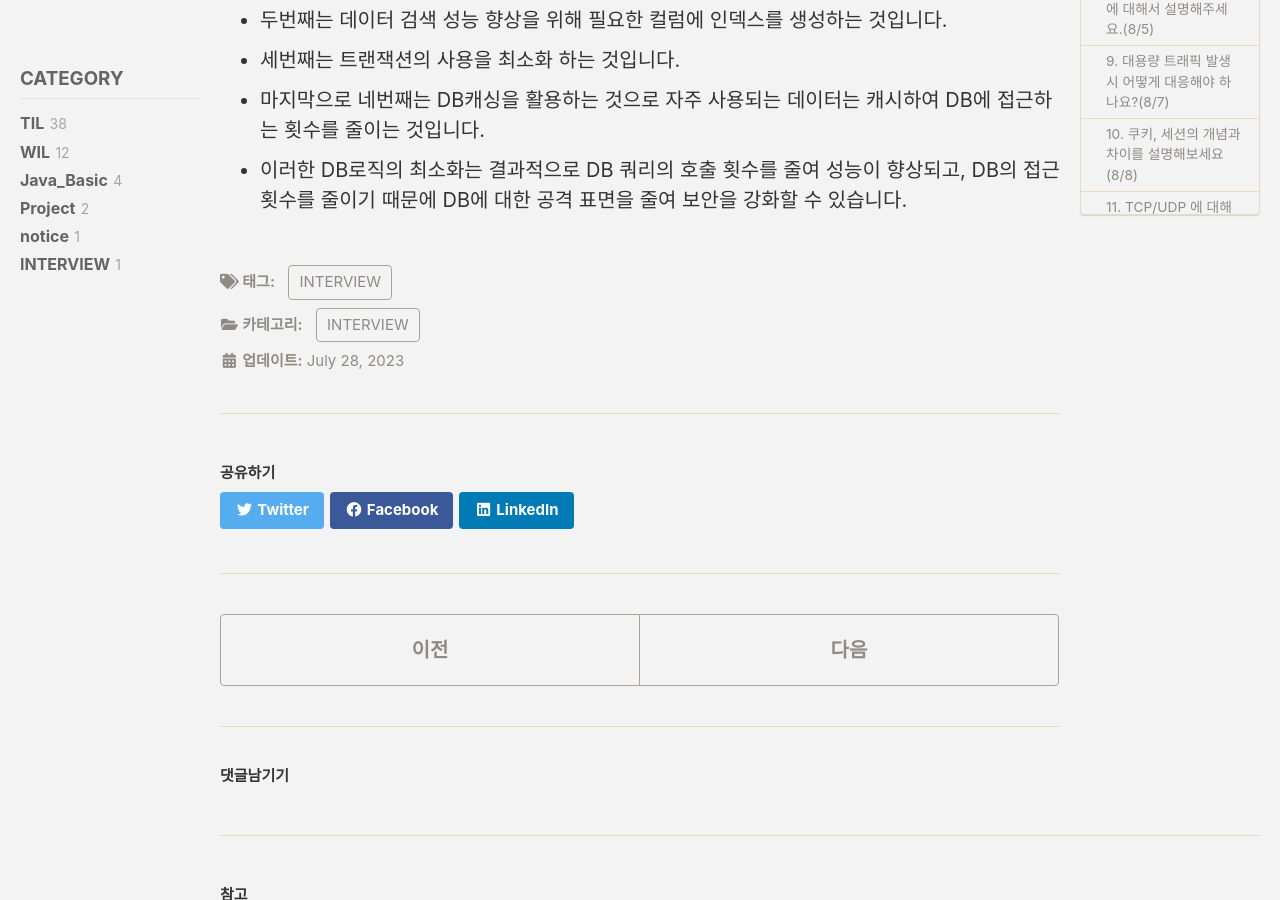
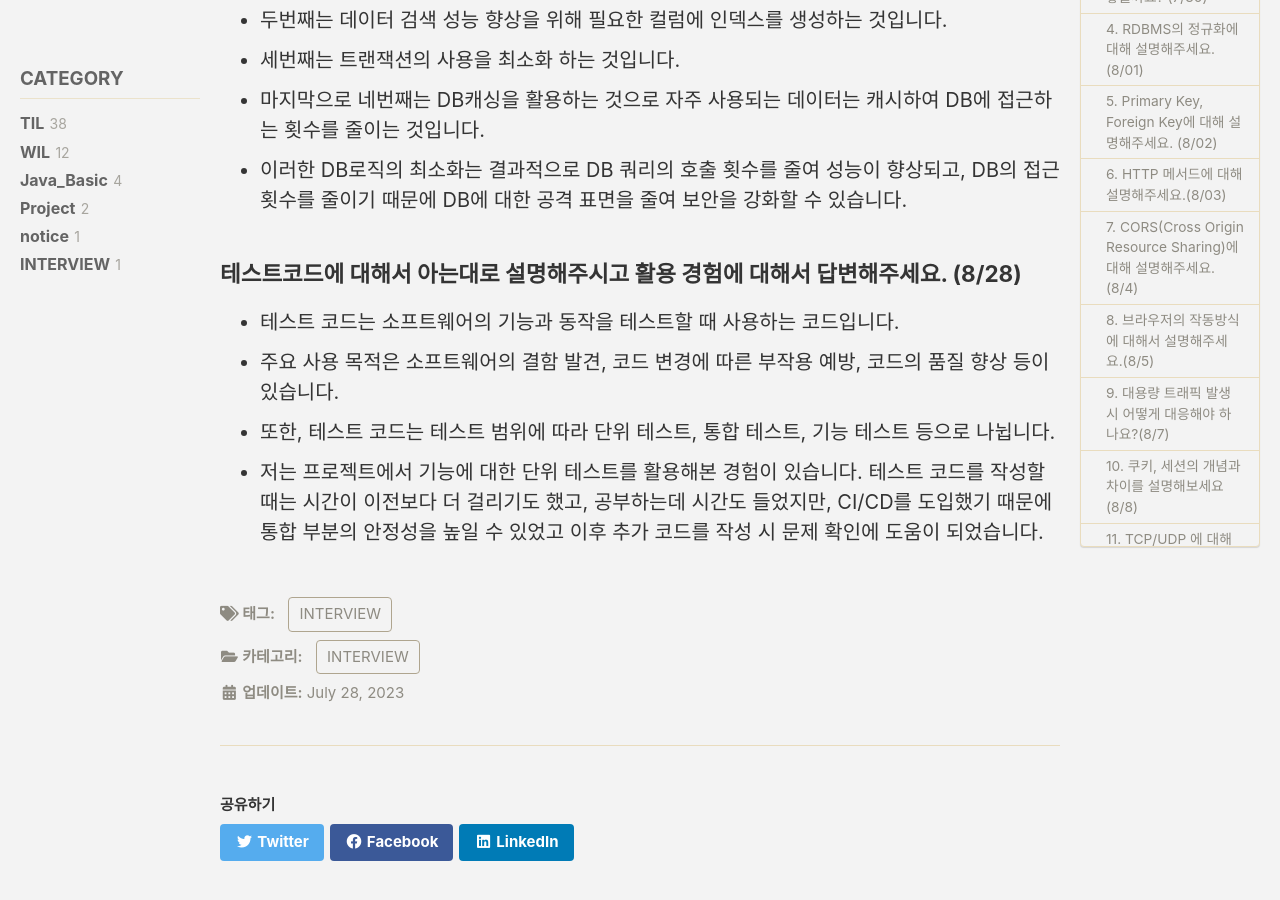
Before and after one commit to YiHwanRyu/YiHwanRyu.github.io, a Jekyll site: the page built from _posts/2023-07-28-INTERVIEW001.md, in a window 1280 px wide and 900 px high, scrolled down 9872 px. Built offline with Jekyll 4.4.1, drawn with Linux system fonts in a browser that asks for light colours; cached includes are drawn as plain includes; some web fonts are replaced; comment, search, counter and statistics services are not loaded.

Commit message:
[UPDATE] INTERVIEW001 내용 추가

```diff
--- a/_posts/2023-07-28-INTERVIEW001.md
+++ b/_posts/2023-07-28-INTERVIEW001.md
@@ -233,3 +233,9 @@ sidebar:
 - 세번째는 트랜잭션의 사용을 최소화 하는 것입니다.
 - 마지막으로 네번째는 DB캐싱을 활용하는 것으로 자주 사용되는 데이터는 캐시하여 DB에 접근하는 횟수를 줄이는 것입니다.
 - 이러한 DB로직의 최소화는 결과적으로 DB 쿼리의 호출 횟수를 줄여 성능이 향상되고, DB의 접근횟수를 줄이기 때문에 DB에 대한 공격 표면을 줄여 보안을 강화할 수 있습니다.
+
+### 테스트코드에 대해서 아는대로 설명해주시고 활용 경험에 대해서 답변해주세요. (8/28)
+- 테스트 코드는 소프트웨어의 기능과 동작을 테스트할 때 사용하는 코드입니다.
+- 주요 사용 목적은 소프트웨어의 결함 발견, 코드 변경에 따른 부작용 예방, 코드의 품질 향상 등이 있습니다.
+- 또한, 테스트 코드는 테스트 범위에 따라 단위 테스트, 통합 테스트, 기능 테스트 등으로 나뉩니다.
+- 저는 프로젝트에서 기능에 대한 단위 테스트를 활용해본 경험이 있습니다. 테스트 코드를 작성할 때는 시간이 이전보다 더 걸리기도 했고, 공부하는데 시간도 들었지만, CI/CD를 도입했기 때문에 통합 부분의 안정성을 높일 수 있었고 이후 추가 코드를 작성 시 문제 확인에 도움이 되었습니다.
```
